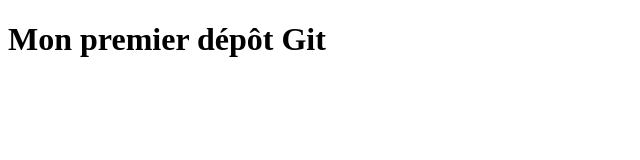
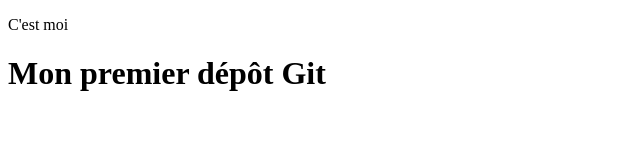
Before and after one commit to Mohacj/td-git-perso, a plain HTML site: page index.html in a window 1280 px wide. Shown: the whole page, without its empty margins (0-640 px from the left). Drawn offline with Linux system fonts and the light colour scheme.

Commit message:
Ajout d'un paragraphe de presentation

```diff
--- a/index.html
+++ b/index.html
@@ -3,6 +3,7 @@
 <head>
  <meta charset="UTF-8">
  <title>Mon premier dépôt</title>
+ <p>C'est moi</p>
 </head>
 <body>
  <h1>Mon premier dépôt Git</h1>
```
